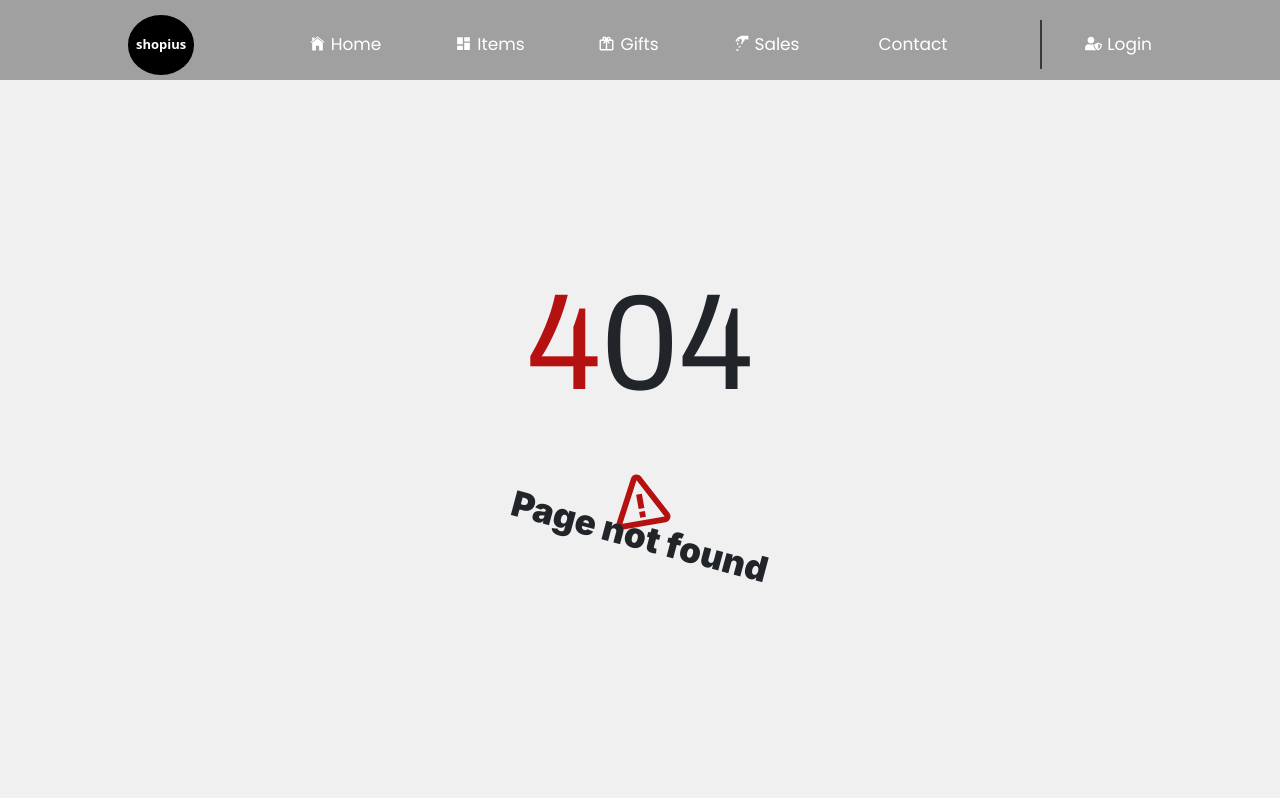
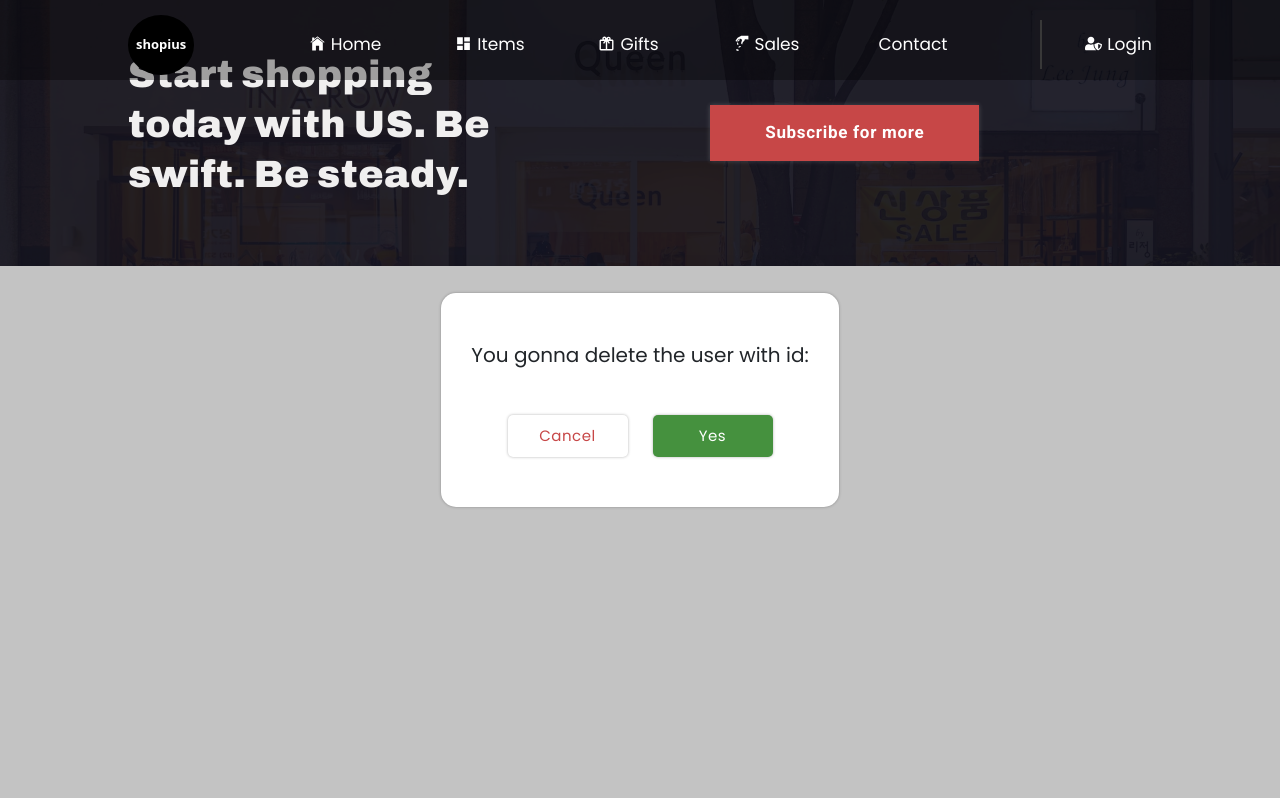
Before and after one commit to Andarus-1994/shop_nextjs, a Next.js app: page /dashboard/users/deleteUserModal in a window 1280 px wide. Before the commit this address had no page. Shown: the top 798 px of the page. Built offline with nearby package versions, Linux system fonts and the light colour scheme; a web font is replaced by a local one; what next-redux-wrapper would draw is missing.

Commit message:
Changed nextjs to 13 + added modals for user modify / change buttons.

```diff
--- /dev/null
+++ b/pages/dashboard/users/deleteUserModal.tsx
@@ -0,0 +1,78 @@
+import { useState } from "react";
+import styles from "../../../styles/Dashboard/Users.module.scss";
+import axios from "axios";
+
+interface DeletionProps {
+  id: number;
+  closeModal: Function;
+  refreshUsers: Function;
+}
+
+interface MyError extends Error {
+  response?: {
+    data?: {
+      data?: string;
+    };
+  };
+}
+
+export default function UserDeletionModal({ id, closeModal, refreshUsers }: DeletionProps) {
+  const [errorMessage, setErrorMessage] = useState("");
+  const [loading, setLoading] = useState(false);
+  const handleClose = (e: React.MouseEvent<HTMLDivElement>) => {
+    if (e.target === e.currentTarget) {
+      closeModal();
+    }
+  };
+
+  const deleteUser = async (id: number) => {
+    setErrorMessage("");
+    setLoading(true);
+    const token = localStorage.getItem("token");
+    const config = {
+      headers: { Authorization: `Bearer ${token}` },
+    };
+    try {
+      const { data } = await axios.get(
+        process.env.NEXT_PUBLIC_API_URL + "api/deleteUser/" + id,
+        config
+      );
+      if (data.data) {
+        refreshUsers();
+      }
+      console.log(data.data);
+    } catch (e: unknown) {
+      if (e instanceof Error) {
+        console.log(e.message);
+        const myError = e as MyError;
+        if (myError.response) {
+          console.log(myError.response.data?.data);
+          setErrorMessage(myError.response.data?.data ?? "");
+        }
+      }
+    } finally {
+      closeModal();
+      setLoading(false);
+    }
+  };
+
+  return (
+    <div
+      className={styles.userModalContainer}
+      onClick={(e) => {
+        handleClose(e);
+      }}
+    >
+      <div className={styles.userModal}>
+        <h4>You gonna delete the user with id: {id}</h4>
+        <div className={styles.inputBox}>
+          <button onClick={() => closeModal()}>Cancel</button>
+          <button onClick={() => deleteUser(id)} disabled={loading}>
+            {loading ? "Deleting.." : "Yes"}
+          </button>
+        </div>
+        {errorMessage}
+      </div>
+    </div>
+  );
+}
--- a/pages/dashboard/users/userModal.tsx
+++ b/pages/dashboard/users/userModal.tsx
@@ -61,7 +61,7 @@ export default function UserModal({ user, closeModal }: UserProps) {
           </select>
         </div>
         <div className={styles.inputBox}>
-          <button>Cancel</button>
+          <button onClick={() => closeModal()}>Cancel</button>
           <button>Apply</button>
         </div>
       </div>
--- a/styles/Dashboard/Sidebar.module.scss
+++ b/styles/Dashboard/Sidebar.module.scss
@@ -52,7 +52,7 @@
       font-weight: bold;
       font-family: "Poppins", sans-serif;
       text-align: center;
-      z-index: 10;
+      z-index: 5;
       text-decoration: none;
       opacity: 0;
       transition: 0.6s;
--- a/styles/Dashboard/Users.module.scss
+++ b/styles/Dashboard/Users.module.scss
@@ -113,7 +113,7 @@
     background: white;
     border-radius: 15px;
     font-family: "Poppins";
-    box-shadow: 0px 0px 4px rgba(0, 0, 0, 0.9);
+    box-shadow: 0px 0px 3px rgba(0, 0, 0, 0.3);
     h4 {
       font-size: 20px;
     }
@@ -157,25 +157,30 @@
       }
 
       button {
-        justify-self: flex-end;
         font-size: 15px;
         letter-spacing: 0.5px;
         color: white;
         border: none;
-        border-radius: 25px;
-        padding: 7px 30px;
-        width: 100%;
+        border-radius: 5px;
+        padding: 10px 0;
+        width: 120px;
+        text-align: center;
         margin-top: 30px;
         box-shadow: 0px 0px 3px rgba(0, 0, 0, 0.3);
         transition: 0.4s;
         &:nth-of-type(1) {
-          background: $red;
+          background: transparent;
+          color: $red;
+          margin-left: auto;
+          margin-right: 20px;
           &:hover {
-            background: $link-color;
+            background: $red;
+            color: white;
           }
         }
         &:nth-of-type(2) {
           background: $green-color;
+          margin-right: auto;
           &:hover {
             background: $dark-green;
           }
```
Also changed, not shown: package.json (+4 -4 lines), pages/dashboard/users/index.tsx (+27 -34 lines), 1 other file (tests, documents, lock files or other folders).
